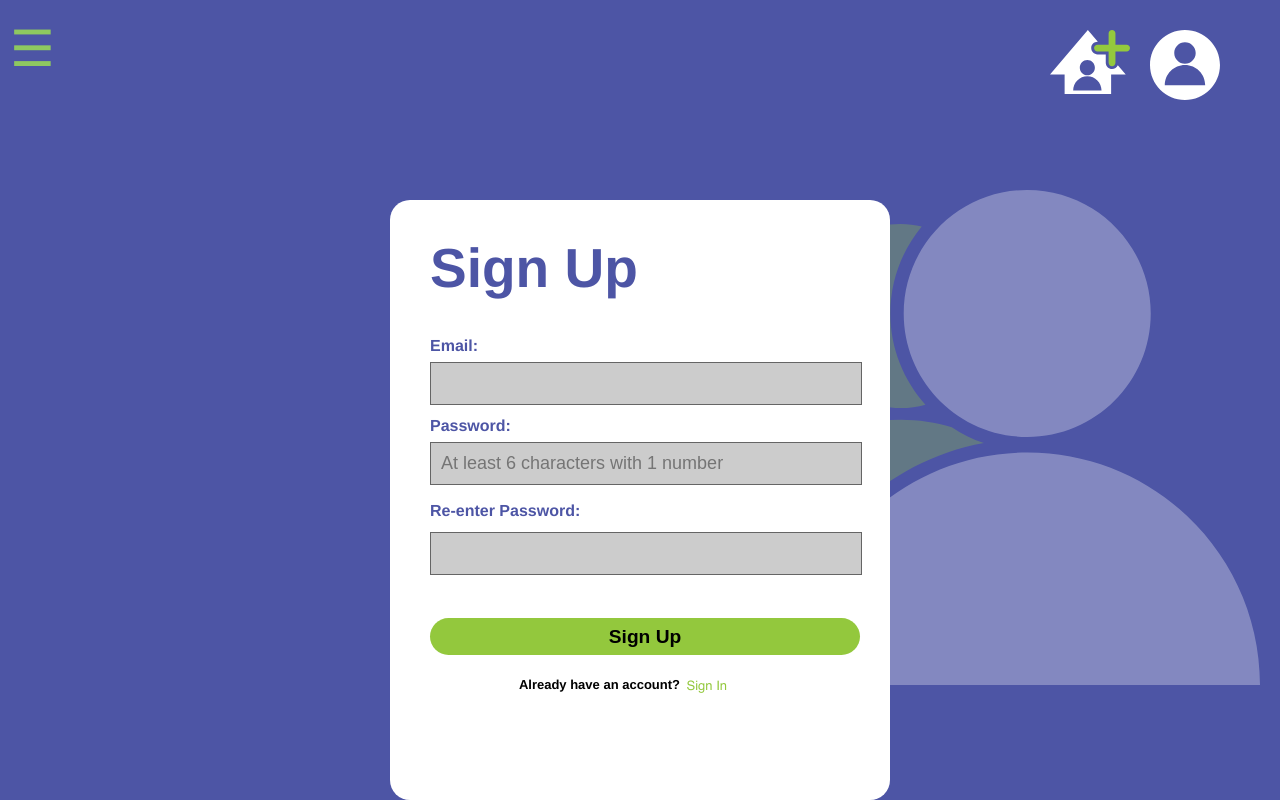
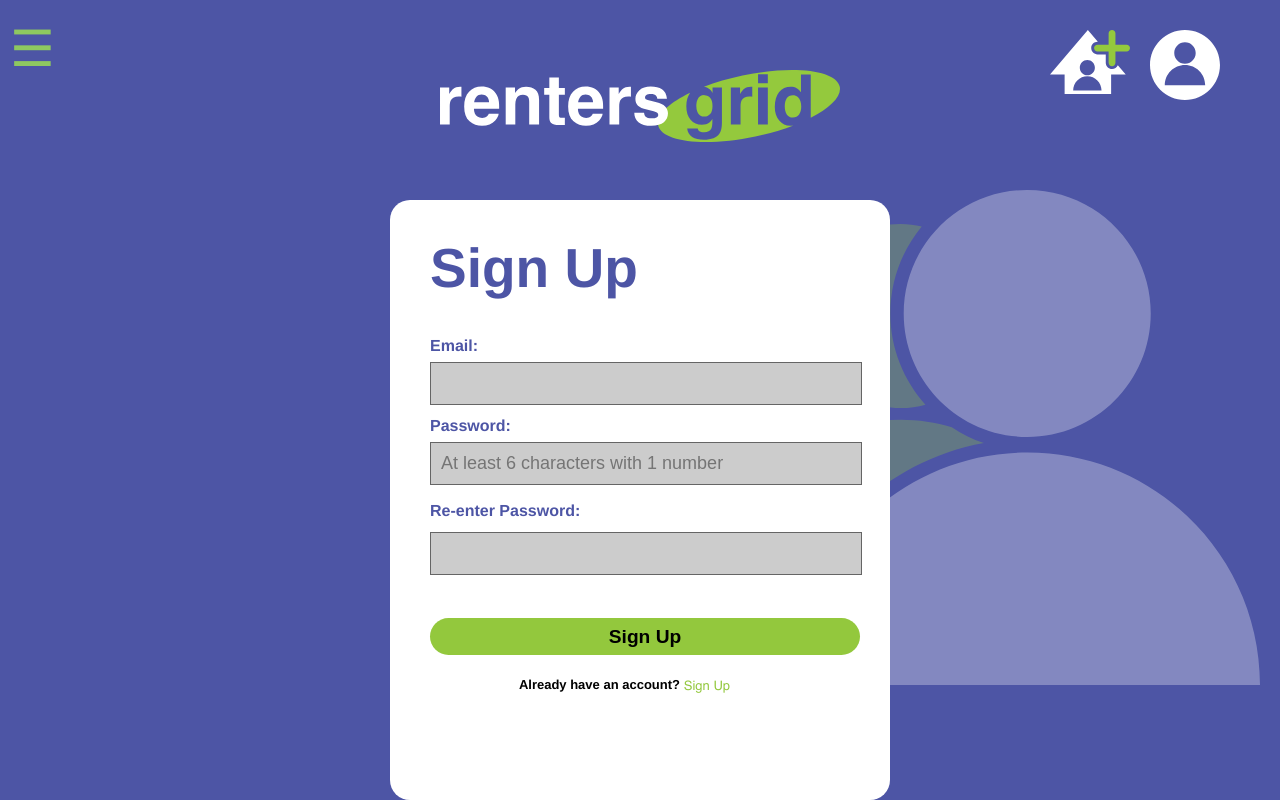
Before and after one commit to moonlight814/RentersGrid, a React (Create React App) app in the folder frontend/: page /SignUp in a window 1280 px wide. Built offline with nearby package versions, Linux system fonts and the light colour scheme.

Commit message:
Updated main-container

```diff
--- a/frontend/src/components/SignIn.css
+++ b/frontend/src/components/SignIn.css
@@ -8,7 +8,15 @@ html, body {
     overflow-x: hidden; /* Prevent horizontal scrolling */
   }
 
-.main-container {
+  /* Define the font */
+  @font-face {
+    font-family: 'Helvetica';
+    src: url('../fonts/Helvetica.ttf') format('truetype');
+    font-weight: normal;
+    font-style: normal;
+  }
+
+.sign-in-main-container {
     background-color: #4D55A5;
     min-height: 100vh;
     display: flex;
@@ -36,14 +44,14 @@ html, body {
     cursor: pointer;
 }
 
-.logo-container {
+.sign-in-logo-container {
     display: flex;
     justify-content: center;
     align-items: center;
     width: 100%;
 }
 
-.center-logo {
+.sign-in-center-logo {
     width: 400px;
     height: auto;
     margin-top: 70px;
@@ -96,7 +104,7 @@ html, body {
 }
 
 /* Box containing information */
-.form-box-login {
+.sign-in-form-box-login {
     position:absolute;
     justify-content: flex;
     flex-direction:column;
--- a/frontend/src/components/SignIn.js
+++ b/frontend/src/components/SignIn.js
@@ -11,15 +11,12 @@ import SideMenu from './SideMenu';
 
 function SignIn() {
     return (
-        <div className="main-container">
+        <div className="sign-in-main-container">
                  <SideMenu />
             <header>
 
-                <nav className="navigation">
-
-                </nav>
                 {/* Home Page + logo */}
-                <div className="logo-container">
+                <div className="sign-in-logo-container">
                     <a href="/">
                     <img
                         src={OfficialLogo}
@@ -55,7 +52,7 @@ function SignIn() {
             </header>
 
             <div className="sign-in-wrapper">
-                <div className="form-box-login">
+                <div className="sign-in-form-box-login">
                     <h1 className="sign-in-text">Sign In</h1>
                     <form action="#">
                         {/* Email */}
--- a/frontend/src/components/SignUp.css
+++ b/frontend/src/components/SignUp.css
@@ -8,7 +8,19 @@ html, body {
     overflow-x: hidden; /* Prevent horizontal scrolling */
   }
 
-  .main-container {
+  /* Define the font */
+  @font-face {
+    font-family: 'Helvetica';
+    src: url('../fonts/Helvetica.ttf') format('truetype');
+    font-weight: normal;
+    font-style: normal;
+  }
+
+  body {
+    font-family: 'Helvetica';
+  }
+
+  .sign-up-main-container {
     background-color: #4d55a5;
     min-height: 100vh;
     display: flex;
@@ -35,14 +47,14 @@ html, body {
     cursor: pointer;
   }
 
-  .logo-container {
+  .sign-up-logo-container {
     display: flex;
     justify-content: center;
     align-items: center;
     width: 100%;
   }
 
-  .center-logo {
+  .sign-up-center-logo {
     height: auto;
     width: 400px;
     margin-top: 70px;
@@ -67,6 +79,14 @@ html, body {
     background-color: #fff;
     border-radius: 20px;
     top: 200px;
+  }
+
+  .sign-up-form-box-login {
+    position: absolute;
+    justify-content: flex;
+    flex-direction: column;
+    left: 40px;
+    align-items: center;
   }
 
   /* Sign up text in middle of box */
@@ -156,7 +176,7 @@ html, body {
 
   .sign-in-link {
     position: absolute;
-    right: -297px;
+    right: -300px;
     bottom: -393px;
     color: #93c83d;
     text-decoration: none;
--- a/frontend/src/components/SignUp.js
+++ b/frontend/src/components/SignUp.js
@@ -10,10 +10,10 @@ import { Link } from 'react-router-dom';
 
 function SignUp() {
     return (
-        <div className="main-container">
+        <div className="sign-up-main-container">
             <SideMenu />
             <header>
-            <div className="logo-container">
+            <div className="sign-up-logo-container">
                 <a href="/">
                 <img
                     src={OfficialLogo}
@@ -48,7 +48,7 @@ function SignUp() {
             </header>
 
             <div className="sign-up-wrapper">
-                <div className="form-box-login">
+                <div className="sign-up-form-box-login">
                     <h1 className="sign-up-text">Sign Up</h1>
                     <form action="#">
                         {/* Email */}
@@ -81,7 +81,7 @@ function SignUp() {
                         {/* Sign In */}
                         <div className="sign-in">
                             <h3 className="small-sign-in-text">Already have an account?</h3>
-                            <Link to="/SignIn" className="sign-in-link">Sign In</Link>
+                            <Link to="/SignIn" className="sign-in-link">Sign Up</Link>
                         </div>
 
 
```
